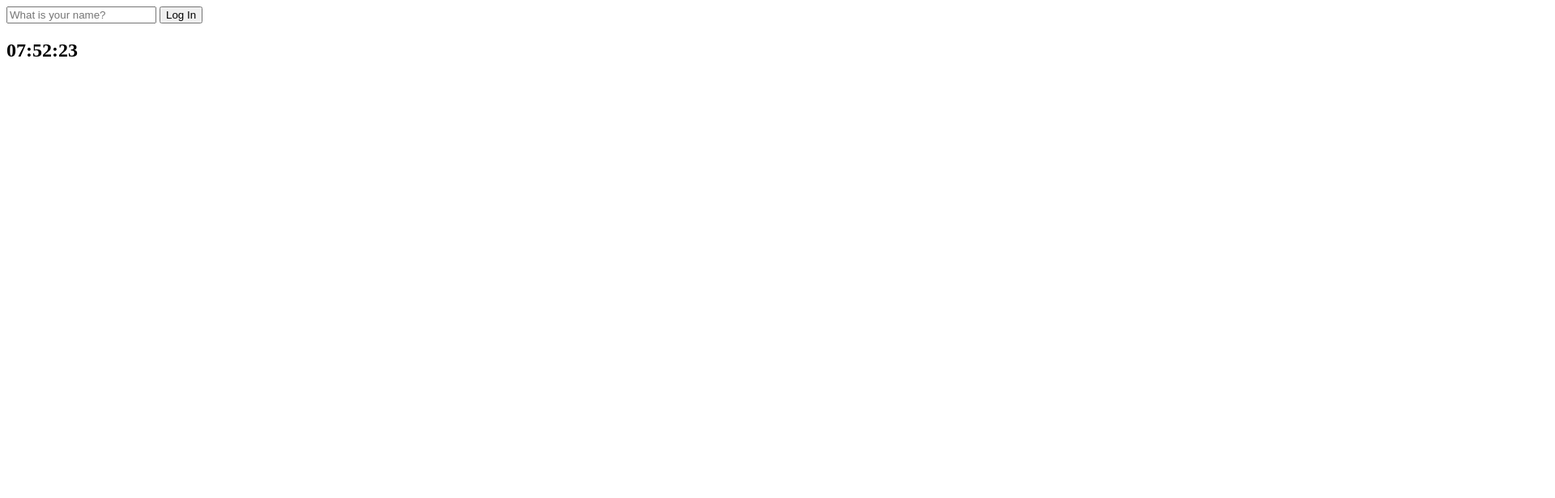
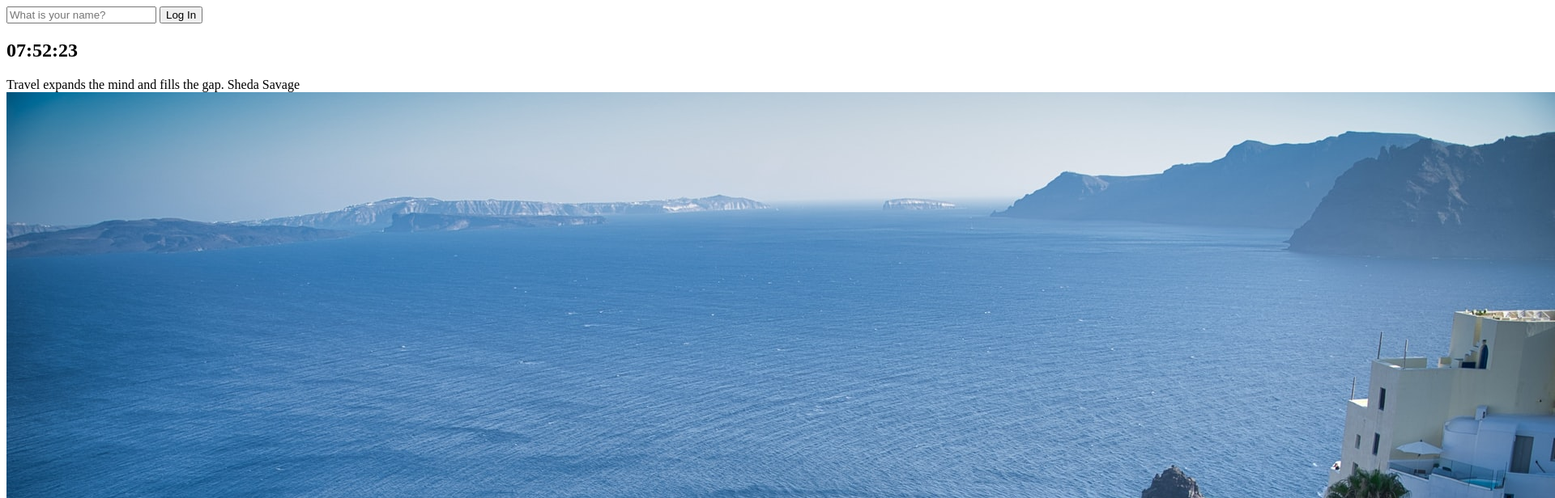
Before and after one commit to moonhopark/js-webgame, a plain HTML site: page index.html in a window 1280 px wide. Shown: the top 616 px of the page at 81% size, 1920 px wide, since content can reach past the window. Drawn offline with Linux system fonts and the light colour scheme.

Commit message:
feat: quotes and background

```diff
--- a/index.html
+++ b/index.html
@@ -17,9 +17,15 @@
       />
       <button>Log In</button>
     </form>
+    <h2 id="clock">00:00</h2>
     <h1 id="greeting" class="hidden"></h1>
-    <h2 id="clock">00:00</h2>
+    <div id="quote">
+      <span></span>
+      <span></span>
+    </div>
     <script src="js/greetings.js"></script>
     <script src="js/clock.js"></script>
+    <script src="js/quotes.js"></script>
+    <script src="js/background.js"></script>
   </body>
 </html>
--- /dev/null
+++ b/js/background.js
@@ -0,0 +1,8 @@
+const images = ['0.jpeg', '1.jpeg', '2.jpeg'];
+
+const chosenImage = images[Math.floor(Math.random() * images.length)];
+
+const bgImage = document.createElement('img');
+
+bgImage.src = `/img/${chosenImage}`;
+document.body.appendChild(bgImage);
--- /dev/null
+++ b/js/quotes.js
@@ -0,0 +1,51 @@
+const quotes = [
+  {
+    quote: 'The way to get started is to quit talking and begin doing.',
+    author: 'Walt Disney',
+  },
+  {
+    quote: "Life is what happens when you're busy making other plans.",
+    author: 'John Lennon',
+  },
+  {
+    quote:
+      'The world is a book and those who do not travel read only one page.',
+    author: 'Saint Augustine',
+  },
+  {
+    quote: 'Life is either a daring adventure or nothing at all.',
+    author: 'Helen Keller',
+  },
+  {
+    quote: 'To Travel is to Live',
+    author: 'Hans Christian Andersen',
+  },
+  {
+    quote: 'Only a life lived for others is a life worthwhile.',
+    author: 'Albert Einstein',
+  },
+  {
+    quote: 'You only live once, but if you do it right, once is enough.',
+    author: 'Mae West',
+  },
+  {
+    quote: 'Never go on trips with anyone you do ntot love.',
+    author: 'Hemmingway',
+  },
+  {
+    quote: 'We wander for distraction, but we travel for fulfilment.',
+    author: 'Hilaire Belloc',
+  },
+  {
+    quote: 'Travel expands the mind and fills the gap.',
+    author: 'Sheda Savage',
+  },
+];
+
+const quote = document.querySelector('#quote span:first-child');
+const author = document.querySelector('#quote span:last-child');
+
+const todaysQuote = quotes[Math.floor(Math.random() * quotes.length)];
+
+quote.innerText = todaysQuote.quote;
+author.innerText = todaysQuote.author;
```
Also changed, not shown: img/0.jpeg (added), img/1.jpeg (added), img/2.jpeg (added).
